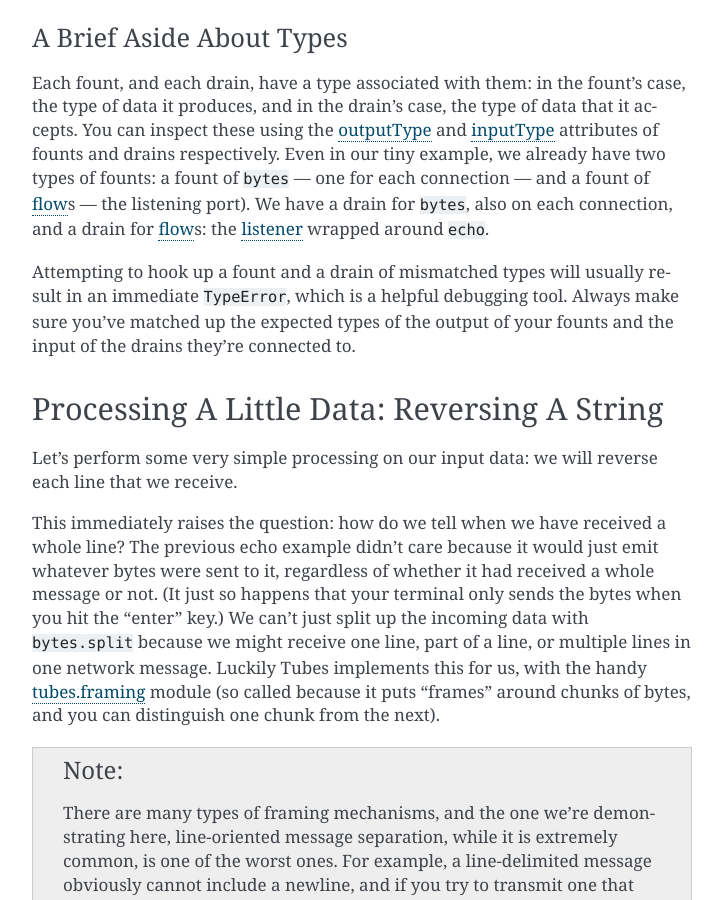
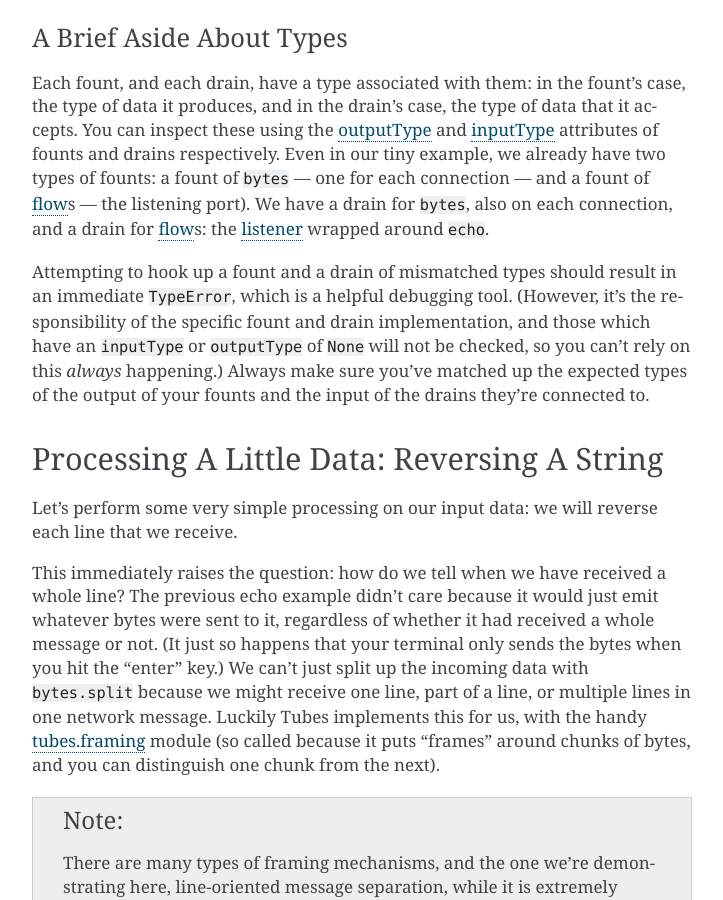
Before and after one commit to twisted/tubes, a Sphinx documentation site: the page built from docs/tube.rst, in a window 1280 px wide and 900 px high, scrolled down 2856 px. Shown: the whole window, without its empty margins (388-1111 px from the left). Built offline with Sphinx 7.4.7, drawn with Linux system fonts in a browser that asks for light colours.

Commit message:
Explain the exception.

```diff
--- a/docs/tube.rst
+++ b/docs/tube.rst
@@ -112,7 +112,8 @@ You can inspect these using the :api:`tubes.itube.IFount.outputType <outputType>
 Even in our tiny example, we already have two types of founts: a fount of ``bytes`` — one for each connection — and a fount of :api:`tubes.listening.Flow <flow>`\ s — the listening port).
 We have a drain for ``bytes``, also on each connection, and a drain for :api:`tubes.listening.Flow <flow>`\ s: the :api:`tubes.listening.Listener <listener>` wrapped around ``echo``\ .
 
-Attempting to hook up a fount and a drain of mismatched types will usually result in an immediate ``TypeError``, which is a helpful debugging tool.
+Attempting to hook up a fount and a drain of mismatched types should result in an immediate ``TypeError``, which is a helpful debugging tool.
+(However, it's the responsibility of the specific fount and drain implementation, and those which have an ``inputType`` or ``outputType`` of ``None`` will not be checked, so you can't rely on this *always* happening.)
 Always make sure you've matched up the expected types of the output of your founts and the input of the drains they're connected to.
 
 Processing A Little Data: Reversing A String
```
